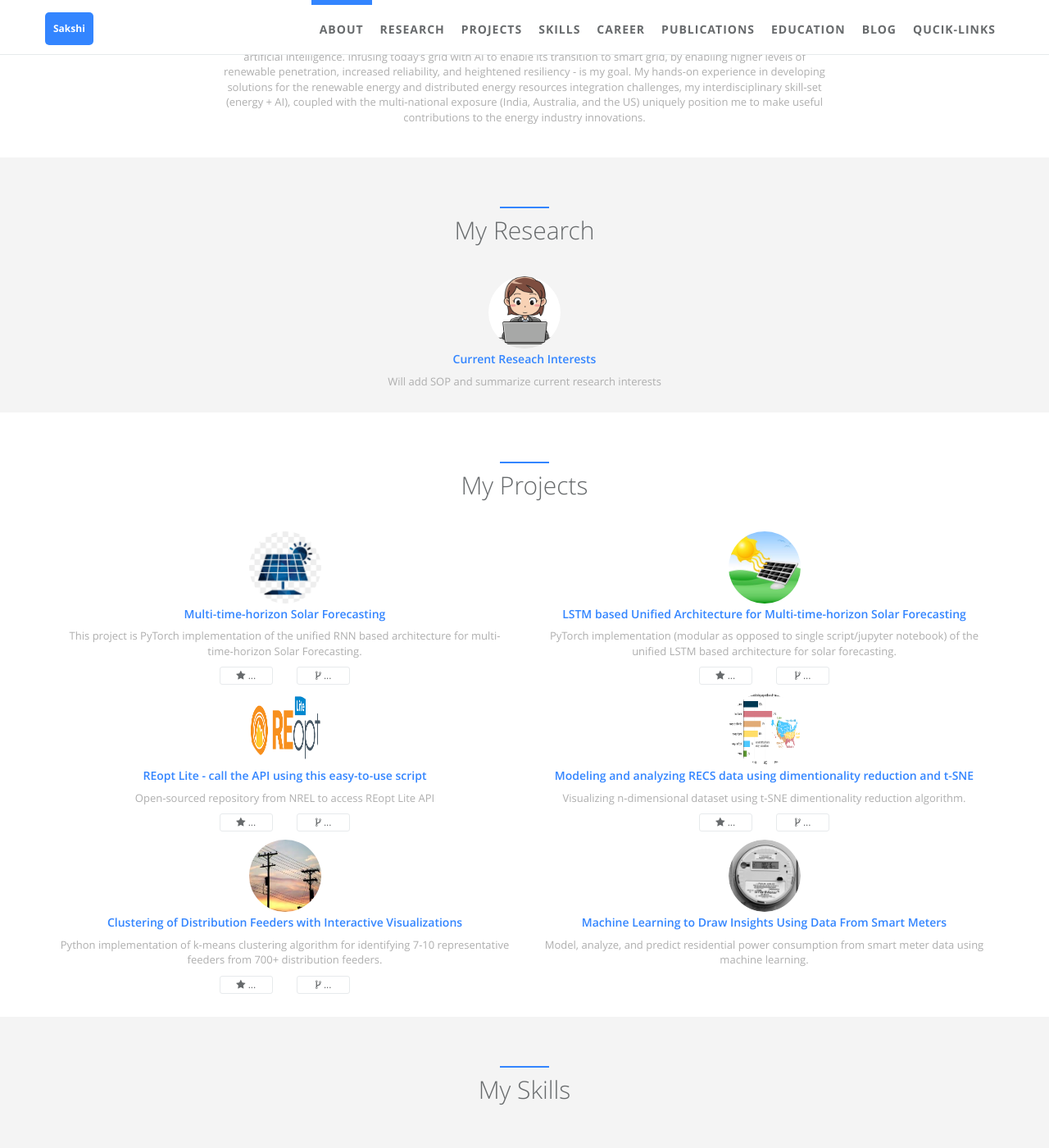
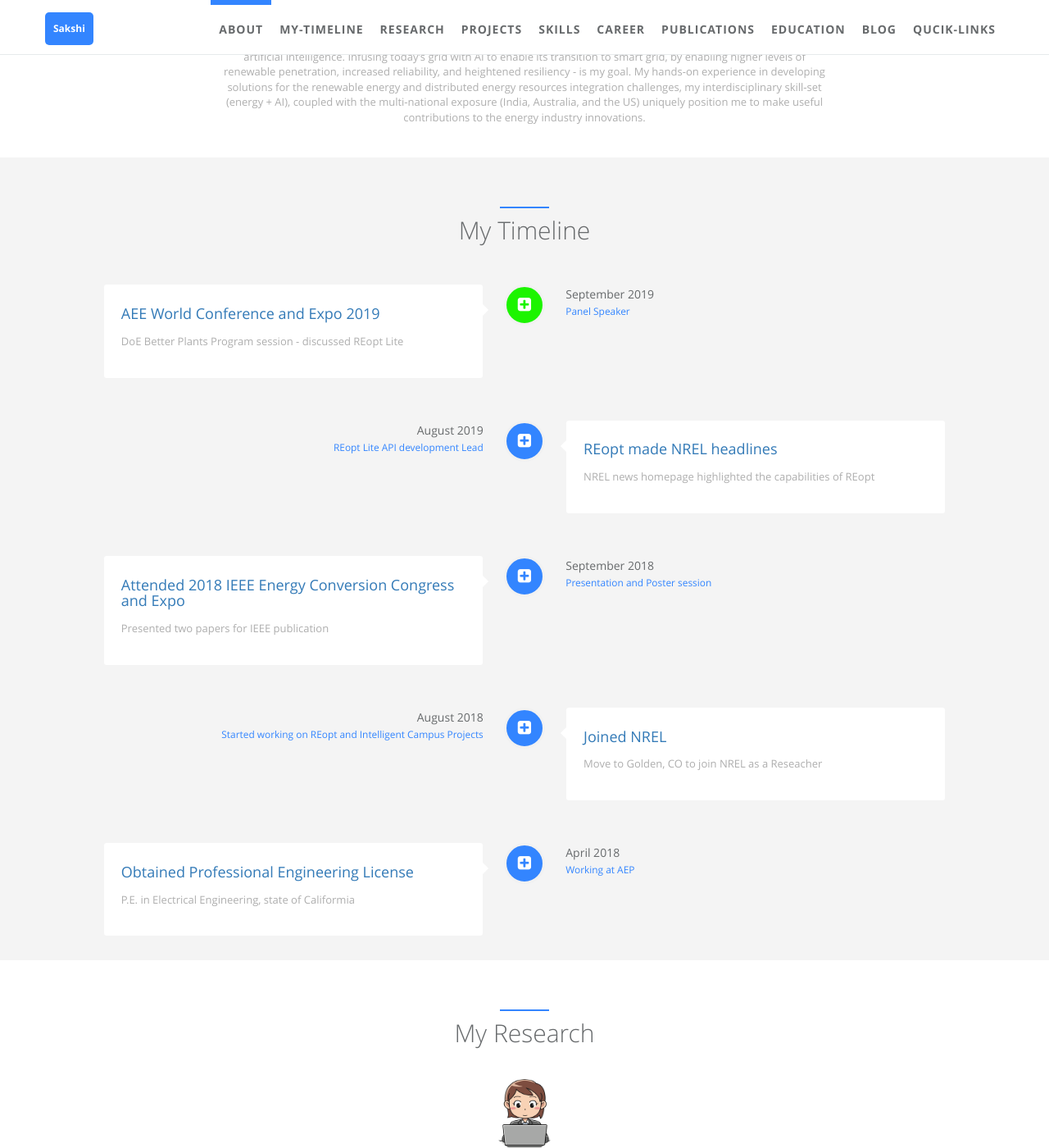
Before and after one commit to sakshi-mishra/sakshi-mishra.github.io, a Jekyll site: the page built from index.html, in a window 1280 px wide and 1400 px high, scrolled down 849 px. Shown: the whole window at 82% size. Built offline with Jekyll 4.4.1, drawn with Linux system fonts in a browser that asks for light colours.

Commit message:
updating timeline

```diff
--- a/_config.yml
+++ b/_config.yml
@@ -17,17 +17,19 @@ author:  # change following line to your infomation.
   avatar: static/assets/img/landing/avatar.jpg  # upload your avatar at directory and edit it.
   github_username: sakshi-mishra  # Leave blank if you don't have now
   linkedin_id: sakshi-mishra-72065564/ # Leave blank if you don't have now
+  researchgate_username: Sakshi_Mishra3
+  orcid_id: 0000-0002-5202-8676
   facebook_username:  # Leave blank if you don't have now
   twitter_username:  # Leave blank if you don't have now
   email: sakshimishra732@gmail.com  # Leave blank if you don't have now
   cv:  # An online CV can be printed as PDF, leave blank if you don't have now
   # skill icons are on avatar's left and right side. Reference urls are http://fontawesome.io/ and http://fizzed.com/oss/font-mfizz
   skill_icon1:
-    - name: icon-apache
     - name: fa-linux
+    - name: icon-python
   skill_icon2:
-    - name: fa-linux
-    - name: icon-apache
+    - name: icon-git
+    - name: icon-docker
   desc: "The way electricity is generated, transmitted and consumed is transforming at an unprecedented pace, with the evolution of the grid as a dynamic network. I am an interdisciplinary researcher who loves to work on the nexus of energy systems and artificial intelligence. Infusing today’s grid with AI to enable its transition to smart grid, by enabling higher levels of renewable penetration, increased reliability, and heightened resiliency - is my goal.
          \n\n\n
          My hands-on experience in developing solutions for the renewable energy and distributed energy resources integration challenges, my interdisciplinary skill-set (energy + AI), coupled with the multi-national exposure (India, Australia, and the US) uniquely position me to make useful contributions to the energy industry innovations."
--- /dev/null
+++ b/_data/index/my-timeline.yml
@@ -0,0 +1,81 @@
+# timeline section data
+# if you don't have language feature(language.yml is empty), ignore "i18n" items
+- name:
+    detail: AEE World Conference and Expo 2019
+    i18n: company_a
+    url: https://world.aeecenter.org/speakers/sakshi-mishra/
+  desc:
+    detail: DoE Better Plants Program session - discussed REopt Lite
+    i18n: company_a_desc
+  date:
+    detail: September 2019
+    i18n: company_a_date
+  job:
+    detail: Panel Speaker
+    i18n: company_a_job
+  icon: fa-plus-square
+  present: true
+
+- name:
+    detail: REopt made NREL headlines
+    i18n: company_a
+    url: https://www.nrel.gov/news/features/2019/virtual-tools-developed-nrel-create-real-world-savings.html
+  desc:
+    detail: NREL news homepage highlighted the capabilities of REopt
+    i18n: company_a_desc
+  date:
+    detail: August 2019
+    i18n: company_a_date
+  job:
+    detail: REopt Lite API development Lead
+    i18n: company_a_job
+  icon: fa-plus-square
+  present: false
+
+- name:
+    detail: Attended 2018 IEEE Energy Conversion Congress and Expo
+    i18n: company_a
+    url: https://ieeexplore.ieee.org/abstract/document/8557447
+  desc:
+    detail: Presented two papers for IEEE publication
+    i18n: company_a_desc
+  date:
+    detail: September 2018
+    i18n: company_a_date
+  job:
+    detail: Presentation and Poster session
+    i18n: company_a_job
+  icon: fa-plus-square
+  present: false
+
+- name:
+    detail: Joined NREL
+    i18n: company_a
+    url: https://www.nrel.gov/research/sakshi-mishra.html
+  desc:
+    detail: Move to Golden, CO to join NREL as a Reseacher
+    i18n: company_a_desc
+  date:
+    detail: August 2018
+    i18n: company_a_date
+  job:
+    detail: Started working on REopt and Intelligent Campus Projects
+    i18n: company_a_job
+  icon: fa-plus-square
+  present: false
+
+- name:
+    detail: Obtained Professional Engineering License
+    i18n: company_a
+    url: https://search.dca.ca.gov/details/7500/E/22357/f047a2d2be102d7d6dec74b4be3cf608
+  desc:
+    detail: P.E. in Electrical Engineering,  state of Califormia
+    i18n: company_a_desc
+  date:
+    detail: April 2018
+    i18n: company_a_date
+  job:
+    detail: Working at AEP
+    i18n: company_a_job
+  icon: fa-plus-square
+  present: false
--- a/_data/landing.yml
+++ b/_data/landing.yml
@@ -5,6 +5,12 @@
   name: About
   tpl: about.html
   css:
+
+- id: my-timeline
+  i18n: nav.my-timeline
+  name: My-timeline
+  tpl: my-timeline.html
+  css: timeline
 
 - id: research
   i18n: nav.research
--- a/_includes/sections/about.html
+++ b/_includes/sections/about.html
@@ -28,6 +28,12 @@
                     {% endif %}
                     {% if site.author.linkedin_id %}
                     <li><a href="https://www.linkedin.com/in/{{ site.author.linkedin_id }}" target="blank"><i class="fa fa-linkedin"></i></a></li>
+                    {% endif %}
+                    {% if site.author.researchgate_username %}
+                    <li><a href="https://www.researchgate.net/profile/{{ site.author.researchgate_username }}" target="blank"><i class="fa fa-researchgate"></i></a></li>
+                    {% endif %}
+                    {% if site.author.orcid_id %}
+                    <li><a href="https://orcid.org/{{ site.author.orcid_id }}" target="blank"><i class="fa fa-orcid"></i></a></li>
                     {% endif %}
                     {% if site.author.facebook_username %}
                     <li><a href="https://www.facebook.com/{{ site.author.facebook_username }}" target="blank"><i class="fa fa-facebook"></i></a></li>
--- /dev/null
+++ b/_includes/sections/my-timeline.html
@@ -0,0 +1,34 @@
+<div class="container" id="i18_my-timeline">
+    <div class="row">
+        <div class="col-lg-12 text-center">
+            <div class="navy-line"></div>
+            <h1><span data-i18n="my-timeline.my-timeline">My Timeline</span></h1>
+        </div>
+    </div>
+    <div class="row features-block">
+        <div class="col-lg-12">
+            <div id="vertical-my-timeline" class="vertical-container light-timeline center-orientation">
+            {% for my-timeline in site.data.index.my-timeline %}
+            {% assign loopindex = forloop.index | modulo: 2 %}
+                <div class="vertical-timeline-block">
+                    <div class="vertical-timeline-icon {% if my-timeline.present ==  true %} navy-bg-present {% else %} navy-bg {% endif %} wow rotateIn">
+                        <i class="fa {{ my-timeline.icon }}"></i>
+                    </div>
+                    <div class="vertical-timeline-content wow {% if loopindex == 1 %} rotateInUpRight {% else %} rotateInUpLeft {% endif %}">
+			<h2>
+			{% if my-timeline.name.url %}
+                  	    <a href="{{ my-timeline.name.url }}" target="_blank"><soan class="navy">{{ my-timeline.name.detail }}</span></a>
+			{% else %}
+			    <span data-i18n="my-timeline.{{ my-timeline.name.i18n }}">{{ my-timeline.name.detail }}</span>
+			{% endif %}
+			</h2>
+                        <p><span data-i18n="my-timeline.{{ my-timeline.desc.i18n }}">{{ my-timeline.desc.detail }} </span></p>
+                        <span class="vertical-date"><span data-i18n="my-timeline.{{ my-timeline.date.i18n }}"> {{ my-timeline.date.detail }} </span>
+                        <br/> <small><span data-i18n="my-timeline.{{ my-timeline.job.i18n }}">{{ my-timeline.job.detail }}</span></small> </span>
+                    </div>
+                </div>
+            {% endfor %}
+            </div>
+        </div>
+    </div>
+</div>
```
Also changed, not shown: static/assets/img/landing/header_one.png.
